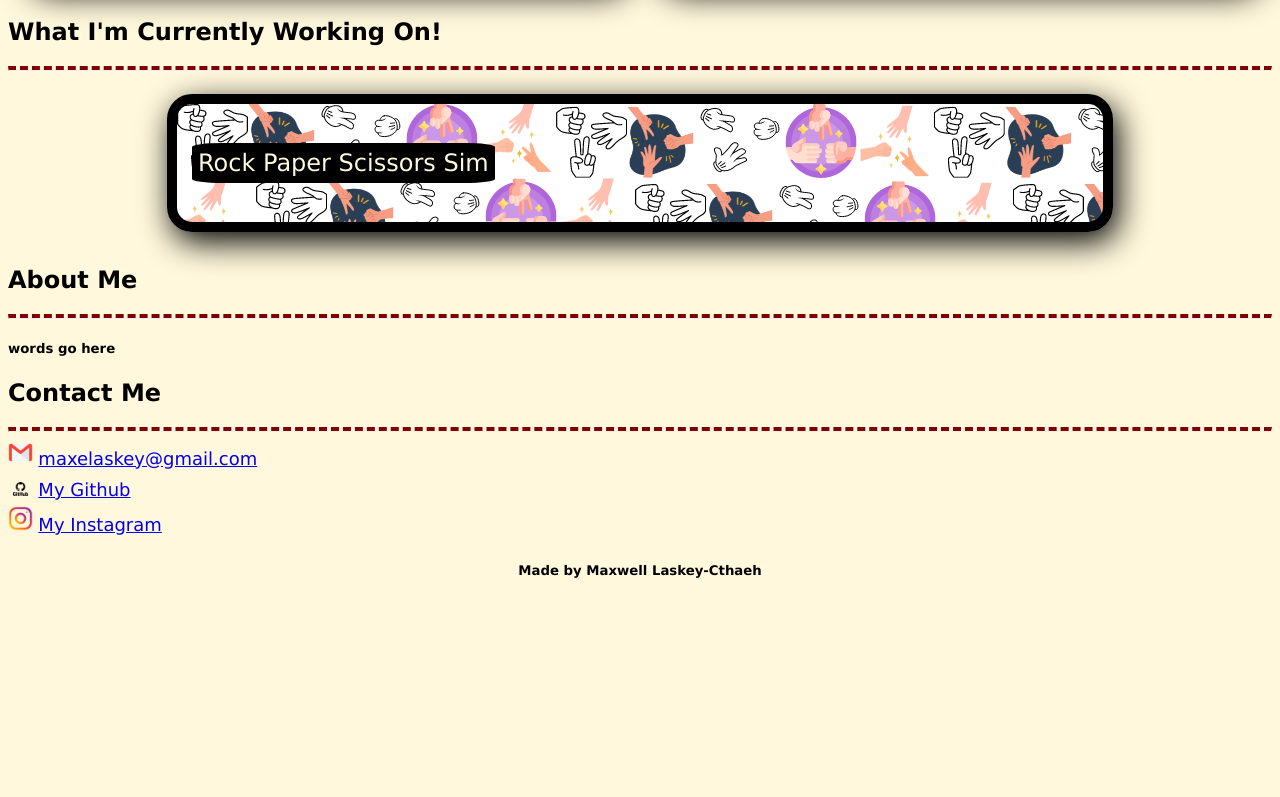
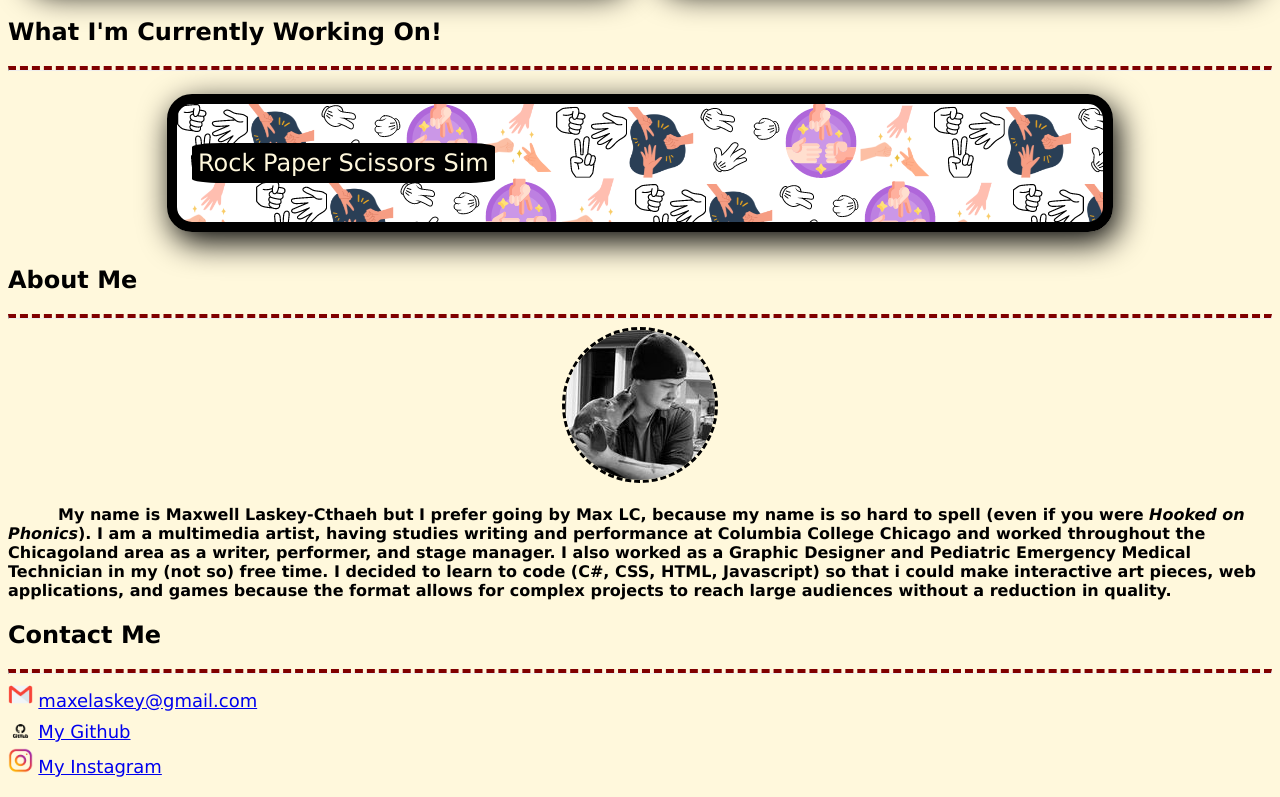
Before and after one commit to MaxLC00/Portfolio-project, a plain HTML site: page index.html in a window 1280 px wide. Shown: the part 508-1305 px from the top of the page. Before the commit the page ends 1116 px from the top, so only its background shows below. Drawn offline with Linux system fonts and the light colour scheme.

Commit message:
added profile pic and about me

```diff
--- a/assets/style.css
+++ b/assets/style.css
@@ -120,7 +120,16 @@ p{
     background-image: url(RPS\ background.png);
 }
 
-#aboutme{
+.profpic{
+    display: flex;
+    flex:auto;
+    border-radius: 50%;
+    border-style: dashed;
+    margin: auto;
+}
+
+h4{
+    text-indent: 50px;
 }
 
 hr {
--- a/index.html
+++ b/index.html
@@ -29,7 +29,7 @@
     </header>
     <h2 id="finished">Finished Projects</h2>
     <hr>
-    <section class="finished" >
+    <section class="finished">
         <div class="box" id="fin1" type="checkbox">
             <p>Graphic Design Catalog</p>
         </div>
@@ -51,17 +51,23 @@
             <p>Rock Paper Scissors Sim</p>
         </div>
     </section>
-    <h2  id="about">About Me</h2>
+    <h2 id="about">About Me</h2>
     <hr>
     <section class="about" id="about">
+        <img src="assets/profilepic.jpg" class="profpic">
+        <h4 id="aboutme">
+            My name is Maxwell Laskey-Cthaeh but I prefer going by Max LC, because my name is so hard to spell (even if
+            you were <i>Hooked on Phonics</i>). I am a multimedia artist, having studies writing and performance at Columbia
+            College Chicago and worked throughout the Chicagoland area as a writer, performer, and stage manager. I also
+            worked as a Graphic Designer and Pediatric Emergency Medical Technician in my (not so) free time. I decided to learn
+            to code (C#, CSS, HTML, Javascript) so that i could make interactive art pieces, web applications, and games because the
+            format allows for complex projects to reach large audiences without a reduction in quality.
 
-        <h5 id="aboutme">
-            words go here
-        </h5>
+        </h4>
     </section>
     <h2 id="contact">Contact Me</h2>
     <hr>
-    <section class="contact" >
+    <section class="contact">
 
         <img src="assets/112-gmail_email_mail-512.webp" class="logo">
         <a href="mailto: maxelaskey@gmail.com">maxelaskey@gmail.com</a>
```
Also changed, not shown: assets/profilepic.jpg (added). Lines whose indentation alone changed are shown as unchanged.
